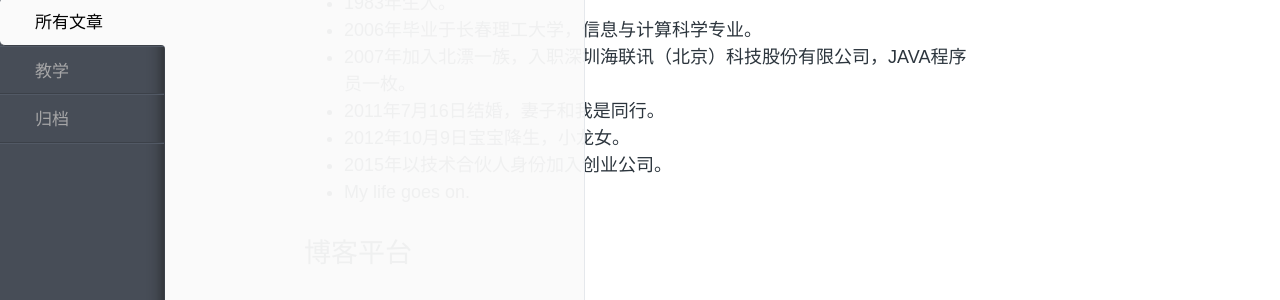
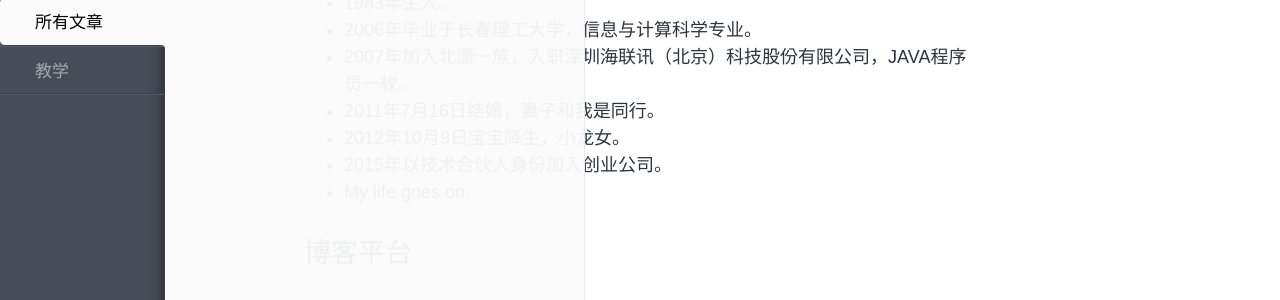
Before and after one commit to DrizztM/DrizztM.github.io, a Jekyll site: the page built from index.md, in a window 1280 px wide. Shown: the part 194-494 px from the top of the page. Built offline with Jekyll 4.4.1, drawn with Linux system fonts in a browser that asks for light colours; Markdown is read by kramdown in place of the engine named in the settings; comment, search, counter and statistics services are not loaded.

Commit message:
no message

```diff
--- a/_includes/nav.html
+++ b/_includes/nav.html
@@ -7,7 +7,6 @@
       {% for category in site.categories %}
         <li id="{{ category[0] }}" class="tags__li tags-btn">{{ category[0] }}</li>
       {% endfor %}
-      <li id="{{ site.locals.archive }}" class="tags__li tags-btn">{{ site.locals.archive }}</li>
     </ul>
 
     <div id="tags__bottom">
```
